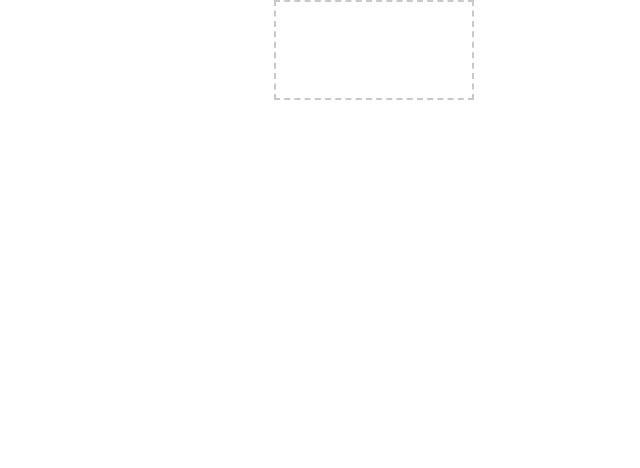
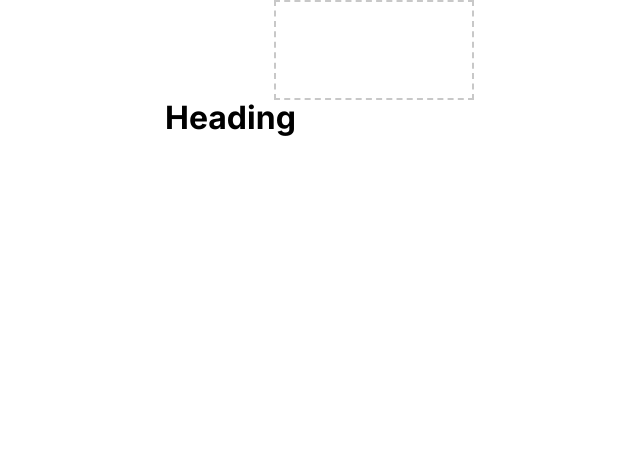
Before and after one commit to ionutpasca/Slippery-Enchanted-Stork-React, a React app: page / in a window 1280 px wide. Shown: the whole page, without its empty margins (266-906 px from the left). Built offline with nearby package versions, Linux system fonts and the light colour scheme.

Commit message:
Commit from TeleportHQ

```diff
--- a/src/views/home.css
+++ b/src/views/home.css
@@ -15,3 +15,11 @@
   align-items: flex-start;
   flex-direction: column;
 }
+.home-container2 {
+  flex: 0 0 auto;
+  width: 418px;
+  height: 365px;
+  display: flex;
+  align-items: flex-start;
+  flex-direction: column;
+}
--- a/src/views/home.js
+++ b/src/views/home.js
@@ -12,6 +12,9 @@ const Home = (props) => {
         <meta property="og:title" content="Slippery Enchanted Stork" />
       </Helmet>
       <div className="home-container1"></div>
+      <div className="home-container2">
+        <h1>Heading</h1>
+      </div>
     </div>
   )
 }
```
